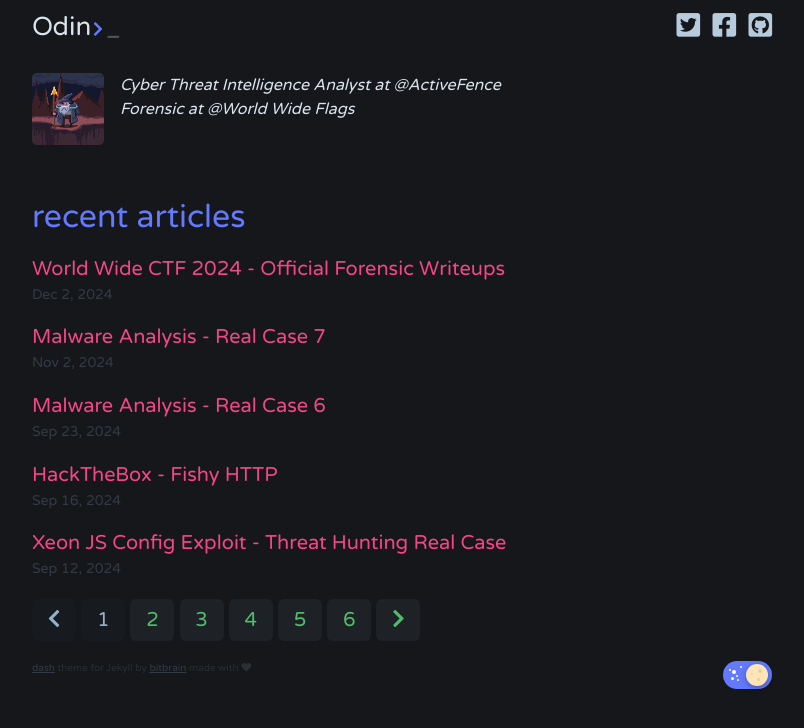
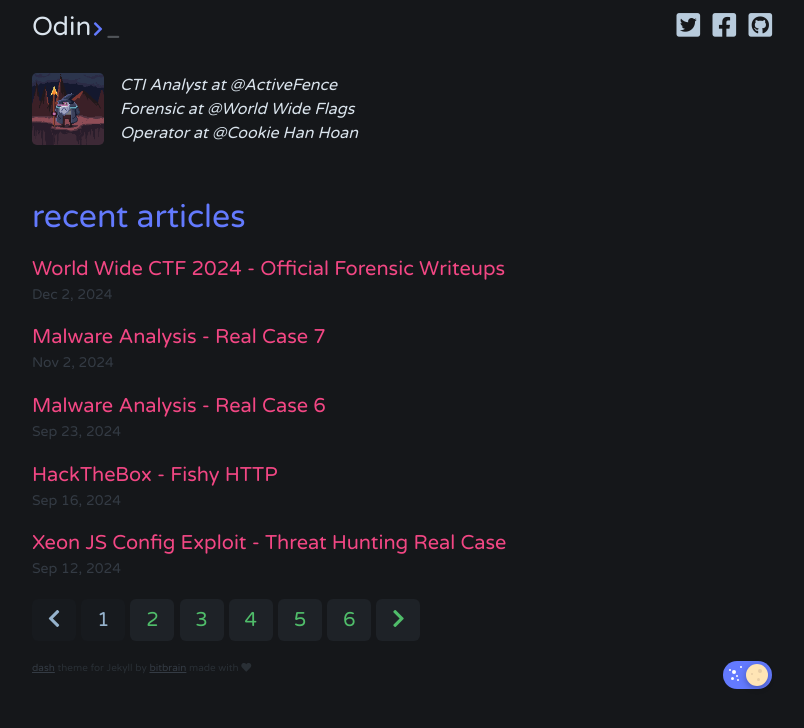
Before and after one commit to odintheprotector/odintheprotector.github.io, a Jekyll site: the page built from index.html, in a window 1280 px wide. Shown: the top 728 px of the page, without its empty margins (238-1042 px from the left). Built offline with Jekyll 4.4.1, drawn with Linux system fonts in a browser that asks for light colours; nearby versions of some CDN libraries; the list of posts is cut into pages by our own code.

Commit message:
Update _config.yml

```diff
--- a/_config.yml
+++ b/_config.yml
@@ -1,8 +1,9 @@
 title: Odin
 author: Odin
 description: > # this means to ignore newlines until "show_exerpts:"
-  Cyber Threat Intelligence Analyst at @ActiveFence
+  CTI Analyst at @ActiveFence
   <br/>Forensic at @World Wide Flags
+  <br/>Operator at @Cookie Han Hoan
 show_excerpts: false # set to true to show excerpts on the homepage
 
 paginate: 5
```
